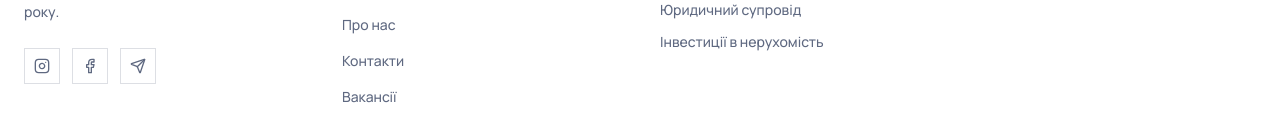
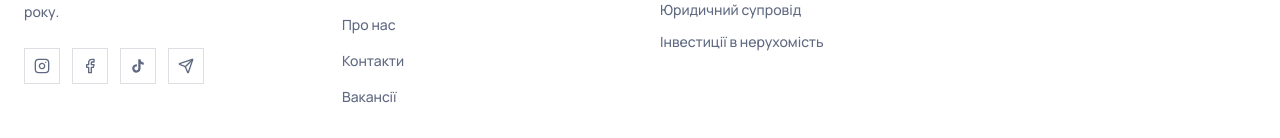
Before and after one commit to Olegus26/kharkov-realter.com.ua, a React (Vite) app: page / in a window 1280 px wide. Shown: the part 2776-2914 px from the top of the page. Built offline with nearby package versions, Linux system fonts and the light colour scheme; no server answers.

Commit message:
Update Footer.jsx

```diff
--- a/src/components/realty/Footer.jsx
+++ b/src/components/realty/Footer.jsx
@@ -23,13 +23,18 @@ const Footer = () => {
               Преміальна нерухомість у Харкові та Харківській області. Працюємо з 1996 року.
             </p>
             <div className="flex gap-3 mt-6">
-              <a href="#" className="w-9 h-9 border border-border flex items-center justify-center text-muted-foreground hover:text-gold hover:border-gold transition-colors">
+              <a href="https://www.instagram.com/kharkov_realter/" target="_blank" rel="noopener noreferrer" className="w-9 h-9 border border-border flex items-center justify-center text-muted-foreground hover:text-gold hover:border-gold transition-colors">
                 <Instagram className="w-4 h-4" />
               </a>
-              <a href="#" className="w-9 h-9 border border-border flex items-center justify-center text-muted-foreground hover:text-gold hover:border-gold transition-colors">
+              <a href="https://www.facebook.com/people/%D0%90%D0%9D-%D0%A5%D0%B0%D1%80%D0%BA%D1%96%D0%B2-%D0%A0%D1%96%D0%B5%D0%BB%D1%82%D0%B5%D1%80/100057161062343/" target="_blank" rel="noopener noreferrer" className="w-9 h-9 border border-border flex items-center justify-center text-muted-foreground hover:text-gold hover:border-gold transition-colors">
                 <Facebook className="w-4 h-4" />
               </a>
-              <a href="#" className="w-9 h-9 border border-border flex items-center justify-center text-muted-foreground hover:text-gold hover:border-gold transition-colors">
+              <a href="https://www.tiktok.com/@kharkiv.realter" target="_blank" rel="noopener noreferrer" className="w-9 h-9 border border-border flex items-center justify-center text-muted-foreground hover:text-gold hover:border-gold transition-colors">
+                <svg viewBox="0 0 24 24" fill="currentColor" className="w-4 h-4">
+                  <path d="M19.59 6.69a4.83 4.83 0 0 1-3.77-4.25V2h-3.45v13.67a2.89 2.89 0 0 1-5.2 1.74 2.89 2.89 0 0 1 2.31-4.64 2.93 2.93 0 0 1 .88.13V9.4a6.84 6.84 0 0 0-1-.05A6.33 6.33 0 0 0 5 20.1a6.34 6.34 0 0 0 10.86-4.43v-7a8.16 8.16 0 0 0 4.77 1.52v-3.4a4.85 4.85 0 0 1-1-.1z"/>
+                </svg>
+              </a>
+              <a href="https://t.me/kharkov_realter" target="_blank" rel="noopener noreferrer" className="w-9 h-9 border border-border flex items-center justify-center text-muted-foreground hover:text-gold hover:border-gold transition-colors">
                 <Telegram className="w-4 h-4" />
               </a>
             </div>
```
